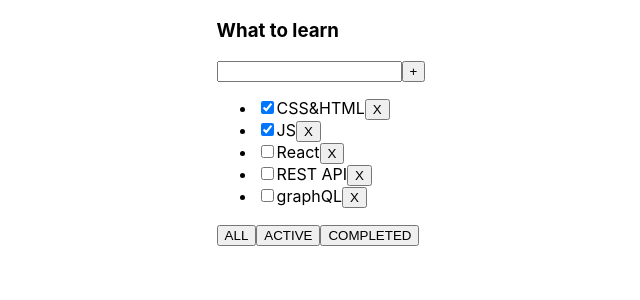
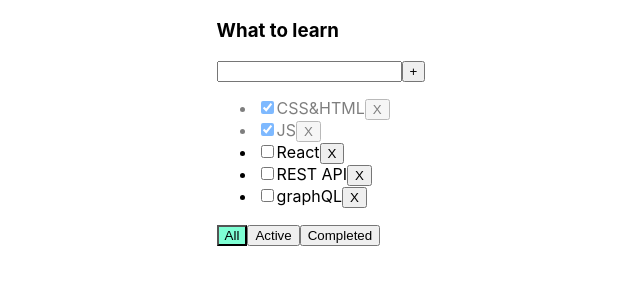
Before and after one commit to It-Shu/todolist-2.0, a React (Create React App) app: page / in a window 1280 px wide. Shown: the top 300 px of the page, without its empty margins (319-959 px from the left). Built offline with nearby package versions, Linux system fonts and the light colour scheme.

Commit message:
refactoring, added styles for filter buttons, checkboxes are useble

```diff
--- a/src/App.css
+++ b/src/App.css
@@ -3,3 +3,19 @@
     flex-direction: row;
     justify-content: space-around;
 }
+
+.error {
+    border: red 1px solid;
+}
+
+.error-message {
+    color: red;
+}
+
+.active-filter {
+    background-color: aquamarine;
+}
+
+.is-done {
+    opacity: 0.5;
+}
--- a/src/App.tsx
+++ b/src/App.tsx
@@ -17,8 +17,8 @@
 
     const [filter, setFilter] = useState<FilterValueType>("all")
 
-    const addTask = () => {
-        let task = {id: v4(), title: "New Task", isDone: false};
+    const addTask = (title: string) => {
+        let task = {id: v4(), title: title, isDone: false};
 
         let newTasks = [...tasks, task]
         setTasks(newTasks)
@@ -42,15 +42,25 @@
         setFilter(value)
     }
 
+    const changeStatus = (id: string, isDone: boolean) => {
+        let task = tasks.find(t => t.id === id)
+        if (task) {
+            task.isDone = isDone
+            setTasks([...tasks])
+        }
+    }
+
 
     return (
         <div className="App">
             <Todolist
-                title="What to learn"
+                todolistTitle="What to learn"
                 task={taskForTodolist}
                 removeTask={removeTask}
                 addTask={addTask}
                 changeFilter={changeFilter}
+                changeTaskStatus={changeStatus}
+                filter={filter}
             />
         </div>
     );
--- a/src/components/Todolist.tsx
+++ b/src/components/Todolist.tsx
@@ -1,4 +1,4 @@
-import React from 'react';
+import React, {ChangeEvent, KeyboardEvent, useState} from 'react';
 import {FilterValueType} from "../App";
 
 export interface TaskType {
@@ -8,41 +8,96 @@
 }
 
 interface TodolistTypes {
-    title: string
+    todolistTitle: string
     task: Array<TaskType>
-    addTask: () => void
+    addTask: (title: string) => void
     removeTask: (taskId: string) => void
     changeFilter: (status: FilterValueType) => void
+    changeTaskStatus: (id: string, isDone: boolean) => void
+    filter: FilterValueType
 }
 
 const Todolist = (props: TodolistTypes) => {
 
     const {
-        title,
+        todolistTitle,
         task,
         removeTask,
         changeFilter,
         addTask,
+        changeTaskStatus,
+        filter,
     } = props
+
+    const [title, setTitle] = useState('');
+    const [error, setError] = useState<string | null>(null);
+
+
+    const addNewTask = () => {
+        if (title.trim() !== '') {
+            addTask(title)
+            setTitle('')
+        } else {
+            setError('Title is required')
+        }
+    }
+
+    const onChangeHandler = (e: ChangeEvent<HTMLInputElement>) => {
+        console.log(title)
+        setTitle(e.currentTarget.value)
+        setError(null)
+    }
+
+    const onKeyPressHandler = (e: KeyboardEvent<HTMLInputElement>) => (e.charCode === 13) ? addNewTask() : null
+
+    const onAllClickHandler = () => {
+        changeFilter('all')
+    }
+    const onActiveClickHandler = () => {
+        changeFilter('active')
+    }
+    const onCompletedClickHandler = () => {
+        changeFilter('completed')
+    }
 
     return (
         <div>
-            <h3>{title}</h3>
+            <h3>{todolistTitle}</h3>
             <div>
-                <input type="text"/>
-                <button onClick={() => addTask()}>+</button>
+                <input
+                    value={title}
+                    onChange={onChangeHandler}
+                    onKeyPress={onKeyPressHandler}
+                />
+                <button onClick={addNewTask}>+</button>
+                {error && <div className={'error-message'}>{error}</div>}
             </div>
             <ul>
-                {task.map(t => <li key={t.id}>
-                    <input type="checkbox" defaultChecked={t.isDone}/>
-                    <span>{t.title}</span>
-                    <button onClick={() => removeTask(t.id)}>X</button>
-                </li>)}
+                {task.map((t) => {
+
+                    const onRemoveTaskClickHandler = () => {
+                        removeTask(t.id)
+                    }
+
+                    const onChangeHandler = (e: ChangeEvent<HTMLInputElement>) => {
+                        let newIsDoneValue = e.currentTarget.checked
+                        changeTaskStatus(t.id, newIsDoneValue)
+                    }
+
+                    return <li key={t.id} className={t.isDone ? 'is-done' : ''}>
+                        <input type="checkbox" defaultChecked={t.isDone} onChange={onChangeHandler}/>
+                        <span>{t.title}</span>
+                        <button onClick={onRemoveTaskClickHandler}>X</button>
+                    </li>
+                })}
             </ul>
             <div>
-                <button onClick={() => changeFilter('all')}>ALL</button>
-                <button onClick={() => changeFilter('active')}>ACTIVE</button>
-                <button onClick={() => changeFilter('completed')}>COMPLETED</button>
+                <button className={filter === 'all' ? 'active-filter' : ''} onClick={onAllClickHandler}>All</button>
+                <button className={filter === 'active' ? 'active-filter' : ''} onClick={onActiveClickHandler}>Active
+                </button>
+                <button className={filter === 'completed' ? 'active-filter' : ''}
+                        onClick={onCompletedClickHandler}>Completed
+                </button>
             </div>
         </div>
     );
```
